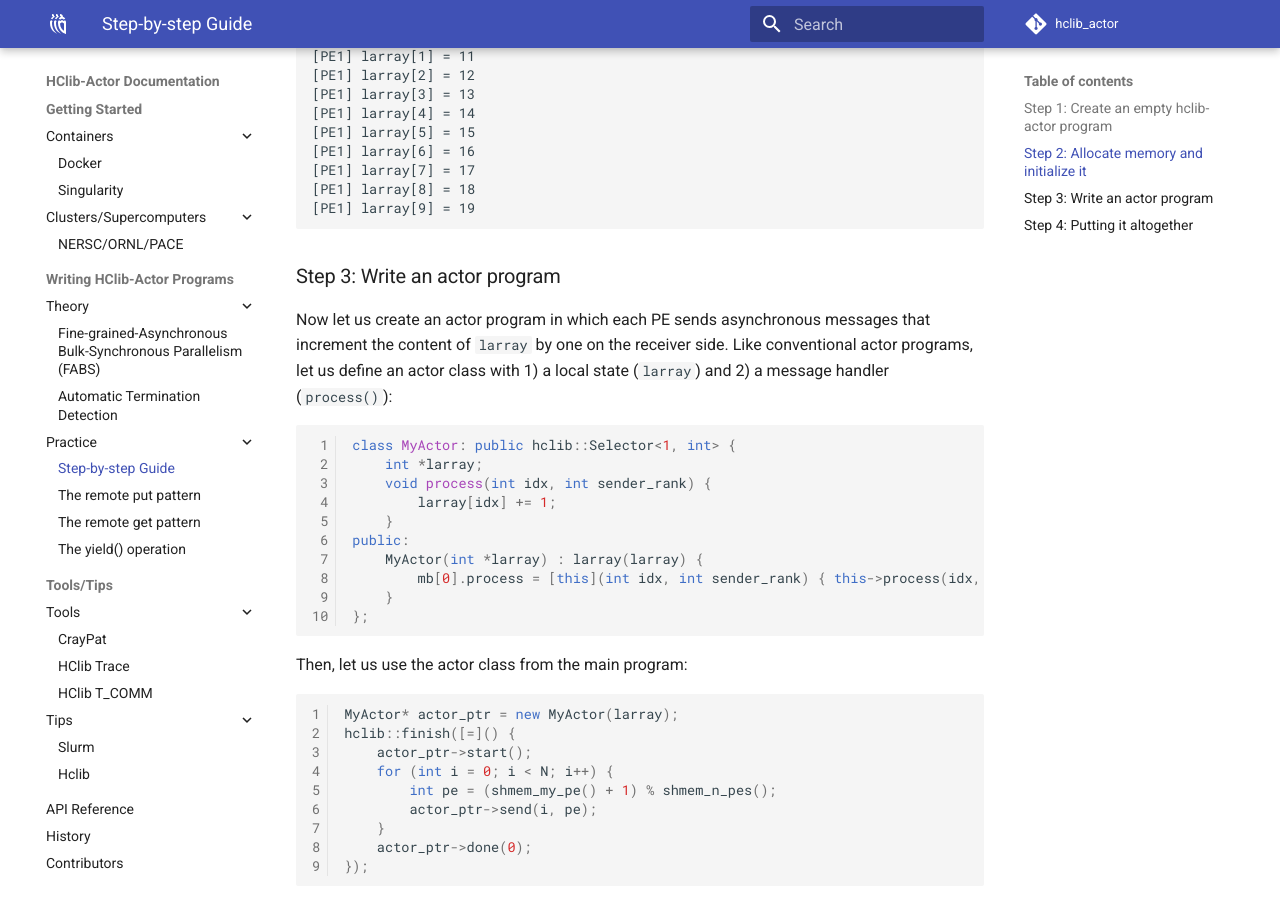
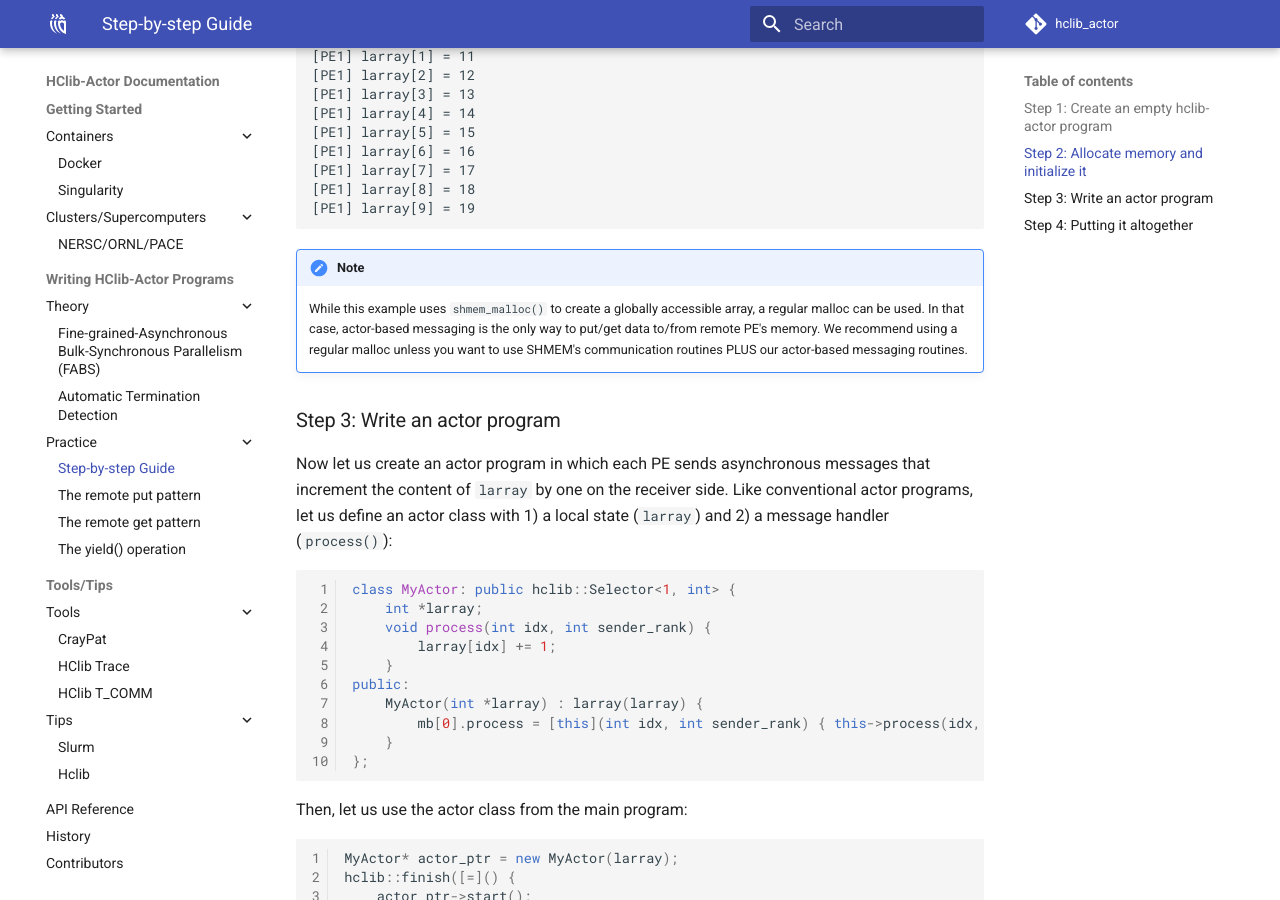
Before and after one commit to ahayashi/hclib-actor, an MkDocs documentation site: the page built from doc/markdowns/details/basics.md, in a window 1280 px wide and 900 px high, scrolled down 1942 px. Built offline with MkDocs 1.6.1 and Material for MkDocs 9.7.7, drawn with Linux system fonts in a browser that asks for light colours; comment, search, counter and statistics services are not loaded.

Commit message:
Update basics.md

````diff
--- a/doc/markdowns/details/basics.md
+++ b/doc/markdowns/details/basics.md
@@ -88,6 +88,10 @@ Here each PE allocates an integer array with N elements and initializes it. Noti
 [PE1] larray[8] = 18
 [PE1] larray[9] = 19
 ```
+
+!!! note
+
+    While this example uses `shmem_malloc()` to create a globally accessible array, a regular malloc can be used. In that case, actor-based messaging is the only way to put/get data to/from remote PE's memory. We recommend using a regular malloc unless you want to use SHMEM's communication routines PLUS our actor-based messaging routines.
 
 ### Step 3: Write an actor program
 
````
